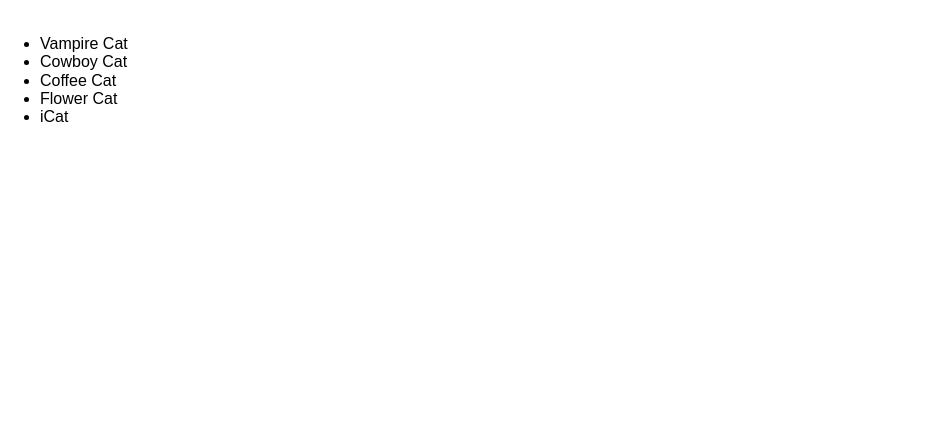
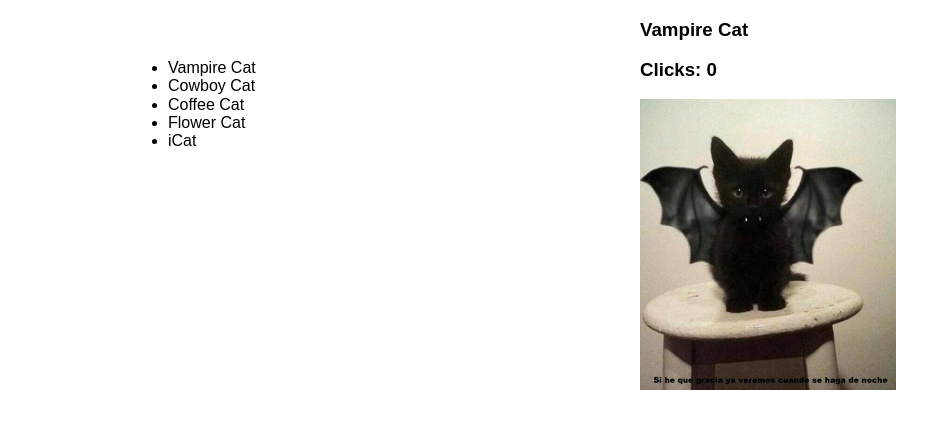
Before and after one commit to emilyboynton/JavaScriptDesignPatterns, a plain HTML site: page CatClicker.html in a window 1280 px wide. Shown: the whole page, without its empty margins (0-935 px from the left). Drawn offline with Linux system fonts and the light colour scheme.

Commit message:
refactored as model 'octopus' view

```diff
--- a/CatClicker.html
+++ b/CatClicker.html
@@ -26,34 +26,104 @@
 
 	<script type="text/javascript">
 
-		var cats = [
-				['Vampire Cat', 'assets/vampirecat.jpg', 0],
-				['Cowboy Cat', 'assets/cowboycat.jpg', 0],
-				['Coffee Cat', 'assets/coffeecat.jpg', 0],
-				['Flower Cat', 'assets/flowercat.jpg', 0],
-				['iCat', 'assets/iCat.jpg', 0]
-			];
+		var model = {
+			cats : [
+				{
+					name : 'Vampire Cat',
+					pic : 'assets/vampirecat.jpg',
+					click : 0
+				},
+				{
+					name : 'Cowboy Cat',
+					pic : 'assets/cowboycat.jpg',
+					click : 0
+				},
+				{
+					name : 'Coffee Cat',
+					pic : 'assets/coffeecat.jpg',
+					click :  0
+				},
+				{
+					name : 'Flower Cat',
+					pic : 'assets/flowercat.jpg',
+					click : 0
+				},
+				{
+					name :'iCat',
+					pic : 'assets/iCat.jpg',
+					click : 0
+				}
+			],
 
-		for (var i = 0; i < cats.length; i++){
-			var cat = cats[i];
-
-			var item = document.createElement('li');
-			item.textContent = cat[0];
-
-			item.addEventListener('click', (function(catCopy){
-				return function(){
-
-					document.getElementById('cat-name').textContent = catCopy[0];
-					document.getElementById('cat-clicks').textContent = ("Clicks: " + (catCopy[2] += 1));
-					document.getElementById('cat-pic').src = catCopy[1];
-
-				};
-
-			})(cat));
-
-			document.getElementById('cat-list').appendChild(item);
+			currentCat : null
 
 		};
+
+		var octopus = {
+			init : function(){
+				model.currentCat = model.cats[0];
+				view.init();
+				view.renderList(model.cats);
+				if (model.currentCat != null ){
+					view.renderCatDetails();
+				}
+			},
+
+			setCurrentCat : function(data){
+				model.currentCat = data;
+			},
+
+			getCatDetails : function() {
+				return model.currentCat;
+			},
+
+			increaseCatClicks : function(){
+				model.currentCat.click += 1;
+			}
+
+		};
+
+		var view = {
+
+			init : function() {
+				this.catName = document.getElementById('cat-name');
+				this.catClicks = document.getElementById('cat-clicks');
+				this.catPic = document.getElementById('cat-pic');
+				this.catList = document.getElementById('cat-list');
+
+			},
+
+			renderList : function(data){
+				for (var i = 0; i < data.length; i++){
+					var catObject = data[i];
+
+					var item = document.createElement('li');
+					item.textContent = catObject.name;
+
+					item.addEventListener('click', (function(catObjectCopy){
+						return function(){
+							octopus.setCurrentCat(catObjectCopy);
+							octopus.increaseCatClicks();
+							view.renderCatDetails();
+						};
+
+					})(catObject));
+
+					this.catList.appendChild(item);
+				}
+			},
+
+			renderCatDetails : function() {
+				details = octopus.getCatDetails();
+				this.catName.textContent = details.name;
+				this.catClicks.textContent = "Clicks: " + details.click;
+				this.catPic.src = details.pic;
+			}
+
+		};
+
+		octopus.init();
+
 
 	</script>
 
--- a/assets/css/style.css
+++ b/assets/css/style.css
@@ -2,6 +2,11 @@ body {
 	height: 100vh;
 	width: 100vw;
 	margin: 0;
+}
+
+ul {
+	margin-left: 10vw;
+	margin-top: 5vh;
 }
 
 #cat-page{
```
